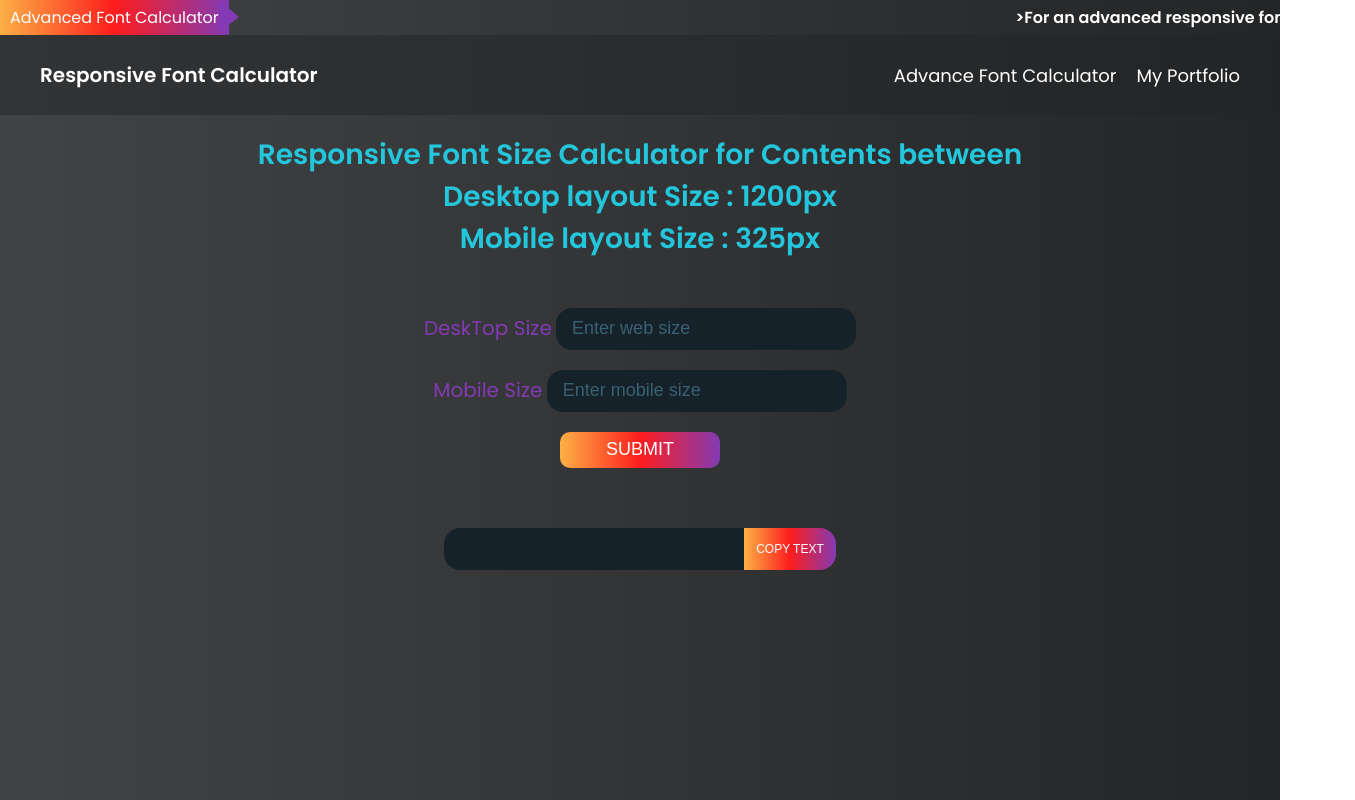
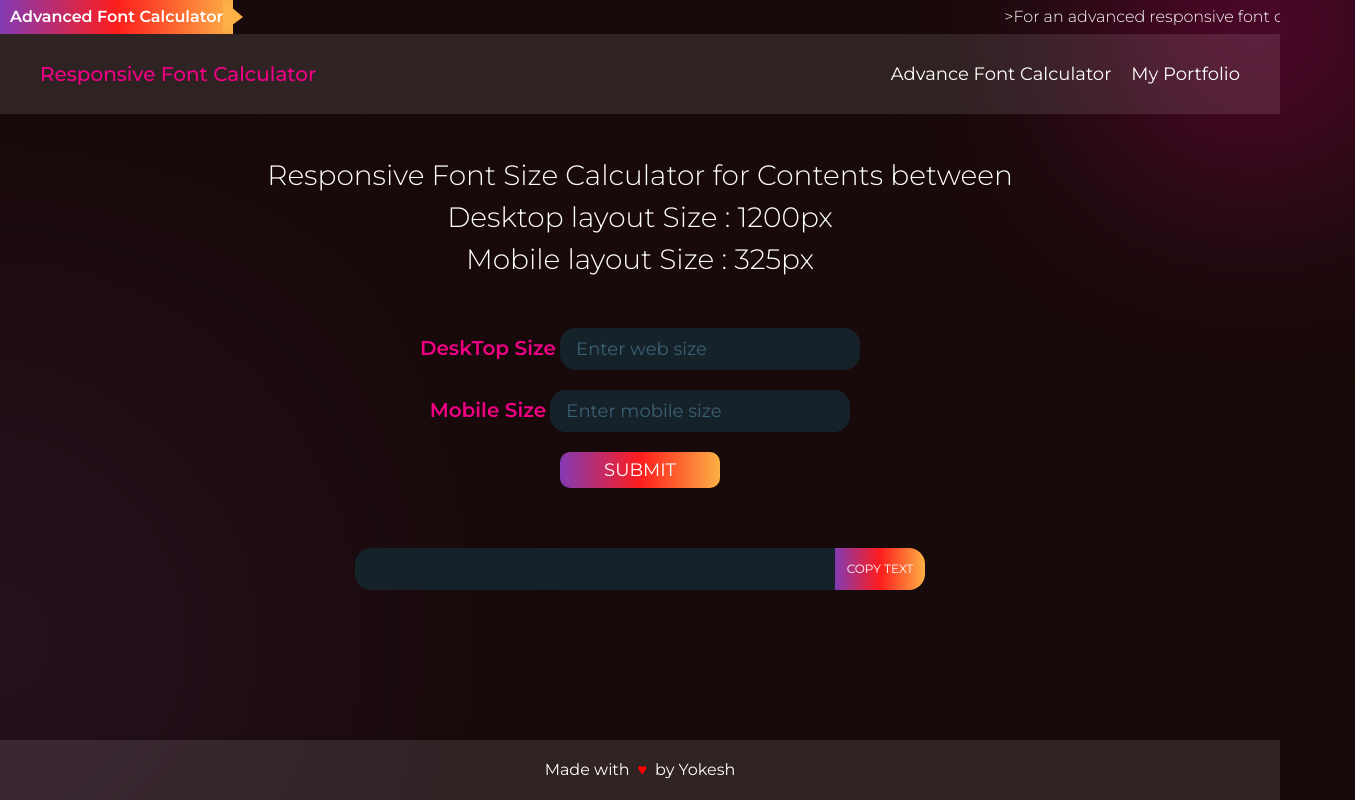
Before and after one commit to yokesh-ks/ResponsiveFontCalculator, a plain HTML site: page index.html in a window 1280 px wide. Shown: the whole page, 1355 px wide, since content can reach past the window. Drawn offline with Linux system fonts and the light colour scheme.

Commit message:
fix(UI Update): ui upgrade and footer added (#2)

```diff
--- a/index.html
+++ b/index.html
@@ -9,24 +9,27 @@
   </head>
   <body>
     <div class="ticker-wrapper-h">
-      <div class="heading">Advanced Font Calculator</div>
+      <div class="heading bg-linear text-white fw-600">
+        Advanced Font Calculator
+      </div>
 
       <ul class="news-ticker-h">
         <li>
           <a
             href="https://yokesh-mytools.vercel.app/responsive-font"
             target="_blank"
+            class="fw-300"
           >
-            >For an advanced responsive font calculator, Click on "Advance" in
-            the header. You will be able to edit the Desktop Layout and Mobile
-            Layout.</a
+            >For an advanced responsive font calculator, Click on "Advance Font
+            Calculator" in the header. You will be able to edit the Desktop
+            Layout and Mobile Layout.</a
           >
         </li>
       </ul>
     </div>
-    <div class="header">
+    <header class="header">
       <div class="header-container">
-        <p>Responsive Font Calculator</p>
+        <p class="text-pink fw-500">Responsive Font Calculator</p>
         <div class="menu-item">
           <a
             href="https://yokesh-mytools.vercel.app/responsive-font"
@@ -37,17 +40,19 @@
           <a href="http://yokesh.in/" target="_blank"> My Portfolio </a>
         </div>
       </div>
-    </div>
+    </header>
 
-    <div class="container">
-      <h1>
+    <main class="container">
+      <div class="top-gradient"></div>
+      <div class="white-gradient"></div>
+      <h1 class="text-white fw-300">
         Responsive Font Size Calculator for Contents between <br />Desktop
         layout Size : 1200px <br />
         Mobile layout Size : 325px
       </h1>
       <form>
         <div>
-          <label>DeskTop Size</label>
+          <label class="text-pink fw-600">DeskTop Size</label>
           <input
             type="number"
             id="webSize"
@@ -56,7 +61,7 @@
           />
         </div>
         <div>
-          <label>Mobile Size</label>
+          <label class="text-pink fw-600">Mobile Size</label>
           <input
             type="number"
             id="mobileSize"
@@ -66,7 +71,7 @@
         </div>
 
         <input
-          class="button"
+          class="button bg-linear"
           type="button"
           value="submit"
           onclick="myFunction()"
@@ -78,14 +83,16 @@
           <button
             onclick="copyText()"
             onmouseout="outFunc()"
-            class="buttonCopy"
+            class="buttonCopy bg-linear"
           >
             <span class="tooltiptext" id="myTooltip">Copy to clipboard</span>
             Copy text
           </button>
         </div>
       </div>
-    </div>
+    </main>
+
+    <footer class="footer">Made with <span>&hearts;</span> by Yokesh</footer>
 
     <script src="main.js"></script>
   </body>
--- a/style.css
+++ b/style.css
@@ -1,15 +1,166 @@
-@import url("https://fonts.googleapis.com/css2?family=Poppins:ital,wght@0,200;0,400;0,600;1,500&display=swap");
+@import url("https://fonts.googleapis.com/css2?family=Montserrat:wght@200;300;400;500;600&display=swap");
+
+/* ------------------------------- */
+/* Custom Properties               */
+/* ------------------------------- */
+
+:root {
+  /* Colors */
+  --clr-white: 255, 255, 255;
+  --clr-background: 24, 10, 10;
+  --clr-pink: 241, 0, 134;
+  --clr-red: 253, 29, 29;
+  --clr-yellow: 252, 176, 69;
+  --clr-purple: 131, 58, 180;
+
+  /* font-weights */
+  --fw-extra-light: 200;
+  --fw-light: 300;
+  --fw-regular: 400;
+  --fw-medium: 500;
+  --fw-semi-bold: 600;
+
+  /* font-family */
+  --ff-mont: "Montserrat", serif;
+}
+
+/* ------------------------------- */
+/* Reset                           */
+/* ------------------------------- */
+
+/* Box Sizing Rules */
+
+*,
+*::before,
+*::after {
+  box-sizing: border-box;
+}
+
+/* Reset Margins */
+
+body,
+h1,
+h2,
+h3,
+h4,
+h5,
+p,
+figure,
+picture {
+  margin: 0;
+}
+
+/* Remove list styles on ul, ol elements with a list role, which suggests default styling will be removed */
+
+ul[role="list"],
+ol[role="list"] {
+  list-style: none;
+}
+
+/* Set core root defaults */
+
+html:focus-within {
+  scroll-behavior: smooth;
+}
 
 body {
-  margin: 0;
-  padding: 0;
-  font-family: "Poppins", sans-serif;
-  background: #232526;
-  background: linear-gradient(to right, #414345, #232526);
+  font-family: var(--ff-mont);
+  background: rgb(var(--clr-background));
+  color: var(--clr-pink);
+  min-height: 100vh;
+  text-rendering: optimizeSpeed;
+  line-height: 1.5;
+  overflow-x: hidden;
 }
 
-* {
-  box-sizing: border-box;
+/* A elements that don't have a class get default styles */
+
+a:not([class]) {
+  text-decoration-skip-ink: auto;
+}
+
+/* Inherit fonts for inputs and buttons */
+
+input,
+button,
+textarea,
+select {
+  font: inherit;
+}
+
+/* Remove all animations, transitions and smooth scroll for people that prefer not to see them */
+
+@media (prefers-reduced-motion: reduce) {
+  html:focus-within {
+    scroll-behavior: auto;
+  }
+
+  *,
+  *::before,
+  *::after {
+    animation-duration: 0.01ms !important;
+    animation-iteration-count: 1 !important;
+    transition-duration: 0.01ms !important;
+    scroll-behavior: auto !important;
+  }
+}
+
+/* Colors              */
+
+.bg-dark {
+  background: rgb(var(--clr-background));
+}
+
+.bg-white {
+  background: rgb(var(--clr-white));
+}
+
+.bg-linear {
+  background: linear-gradient(
+    to left,
+    rgb(var(--clr-yellow)),
+    rgb(var(--clr-red)),
+    rgb(var(--clr-purple))
+  );
+}
+
+.text-pink {
+  color: rgb(var(--clr-pink));
+}
+.text-white {
+  color: rgb(var(--clr-white));
+}
+
+/* typography    */
+
+.fw-200 {
+  font-weight: var(--fw-extra-light);
+}
+
+.fw-300 {
+  font-weight: var(--fw-light);
+}
+
+.fw-400 {
+  font-weight: var(--fw-regular);
+}
+
+.fw-500 {
+  font-weight: var(--fw-medium);
+}
+
+.fw-600 {
+  font-weight: var(--fw-semi-bold);
+}
+
+h1,
+h2,
+h3,
+h4,
+h5,
+h6,
+p {
+  font-weight: 400;
 }
 
 a {
@@ -20,7 +171,7 @@ a {
 .header {
   width: 100%;
   height: 80px;
-  background: rgba(35, 37, 38, 0.5);
+  background: rgba(var(--clr-white), 0.1);
 }
 
 .header-container {
@@ -34,14 +185,14 @@ a {
 }
 
 .menu-item {
-  display:flex;
+  display: flex;
   gap: 20px;
   font-size: 18px;
   cursor: pointer;
 }
 
 .menu-item a:hover {
-  color: #fd1d1d;
+  color: rgb(var(--clr-pink));
 }
 
 p {
@@ -52,6 +203,7 @@ p {
 
 .container {
   max-width: 800px;
+  padding-top: 40px;
   margin: 0 auto;
   text-align: center;
 }
@@ -120,8 +272,6 @@ input:focus {
 }
 
 .button {
-  background: #833ab4;
-  background: linear-gradient(to right, #fcb045, #fd1d1d, #833ab4);
   border: none;
   width: 160px;
   height: 36px;
@@ -131,11 +281,6 @@ input:focus {
   text-transform: uppercase;
   cursor: pointer;
   transition: 3s;
-}
-
-.button:hover {
-  background: #fcb045;
-  background: linear-gradient(to left, #fcb045, #fd1d1d, #833ab4);
 }
 
 .displayContainer {
@@ -148,11 +293,10 @@ input:focus {
 #display {
   font-size: 20px;
   border-radius: 16px 0 0 16px;
+  width: 480px;
 }
 
 .buttonCopy {
-  background: #833ab4;
-  background: linear-gradient(to right, #fcb045, #fd1d1d, #833ab4);
   border: none;
   height: 42px;
   color: white;
@@ -162,11 +306,6 @@ input:focus {
   transition: 3s;
   padding: 0 12px;
   font-size: 12px;
-}
-
-.buttonCopy:hover {
-  background: #fcb045;
-  background: linear-gradient(to left, #fcb045, #fd1d1d, #833ab4);
 }
 
 .tooltip {
@@ -218,8 +357,6 @@ input:focus {
 }
 
 .ticker-wrapper-h .heading {
-  background: linear-gradient(to right, #fcb045, #fd1d1d, #833ab4);
-  color: #fff;
   padding: 5px 10px;
   flex: 0 0 auto;
   z-index: 1000;
@@ -229,7 +366,7 @@ input:focus {
   content: "";
   position: absolute;
   top: 0;
-  border-left: 20px solid #833ab4;
+  border-left: 20px solid rgb(var(--clr-yellow));
   border-top: 17px solid transparent;
   border-bottom: 15px solid transparent;
 }
@@ -240,7 +377,6 @@ input:focus {
   padding: 0;
   padding-left: 90%;
   z-index: 999;
-
 
   animation-iteration-count: infinite;
   animation-timing-function: linear;
@@ -261,10 +397,28 @@ input:focus {
   color: #fff;
 }
 
-.news-ticker-h li a {
-  color: #212529;
-  font-weight: bold;
-  color: #fff;
+.top-gradient {
+  position: absolute;
+  height: 200px;
+  width: 200px;
+  background: rgba(var(--clr-pink), 0.8);
+  border-radius: 50%;
+  filter: blur(125px);
+  z-index: -10;
+  top: -75px;
+  right: -75px;
+}
+
+.white-gradient {
+  position: absolute;
+  height: 320px;
+  width: 320px;
+  background: rgba(var(--clr-purple), 0.5);
+  border-radius: 50%;
+  filter: blur(180px);
+  z-index: -10;
+  bottom: 0;
+  left: -180px;
 }
 
 @keyframes tic-h {
@@ -278,3 +432,21 @@ input:focus {
     transform: translate3d(-100%, 0, 0);
   }
 }
+
+.footer {
+  position: absolute;
+  background: rgba(var(--clr-white), 0.1);
+  height: 60px;
+  width: 100vw;
+  bottom: 0;
+  left: 0;
+  display: flex;
+  align-items: center;
+  justify-content: center;
+  color: rgb(var(--clr-white));
+}
+
+.footer span {
+  color: red;
+  padding: 0 8px;
+}
```
